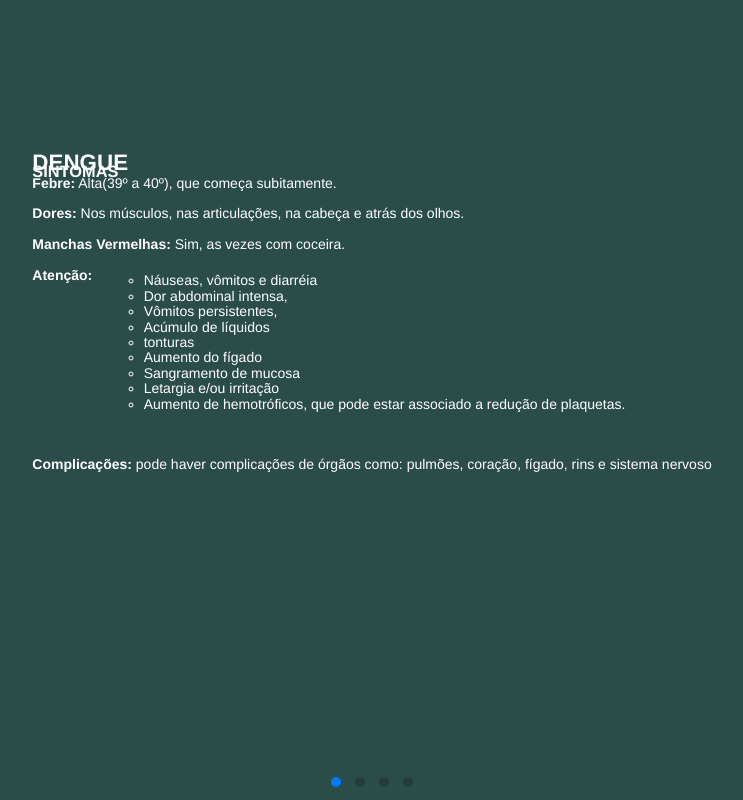
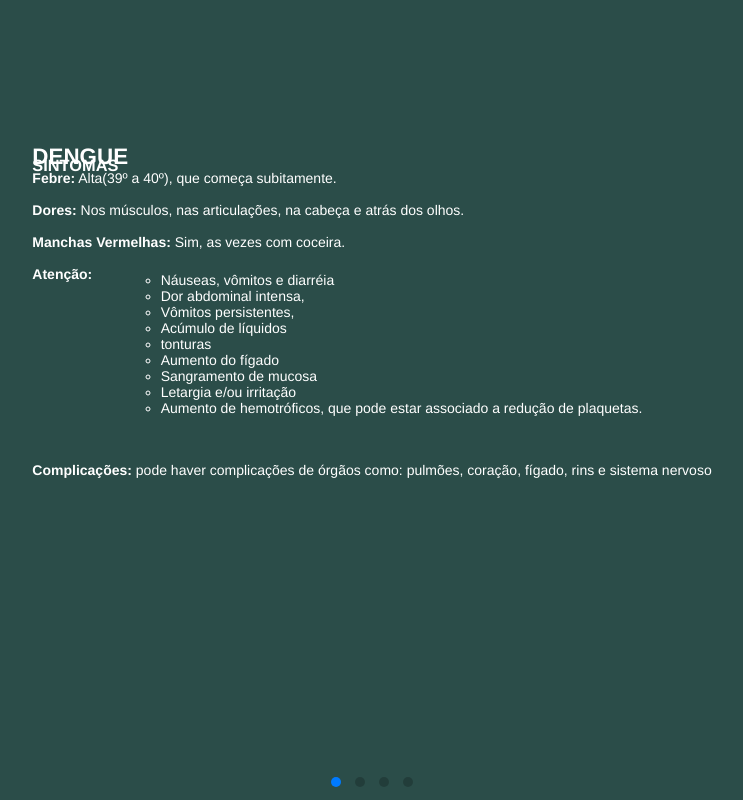
Before and after one commit to lipeferreira/app-dengue, a plain HTML site: page sintomas.html in a window 1280 px wide. Shown: the whole page, without its empty margins (268-1011 px from the left). Drawn offline with Linux system fonts and the light colour scheme.

Commit message:
Alteraco da fonte sintomas, exclusao de comentarios tela index e margin do titulo da tela servicos

```diff
--- a/css/estilo.css
+++ b/css/estilo.css
@@ -102,6 +102,7 @@ h1, h5{
     font-size: 1.6em;
     color: #fff;
     font-weight: bold;
+    margin: 2% 0% 0% 2%;
 }
 
 #ul-ubs{
--- a/sintomas.html
+++ b/sintomas.html
@@ -45,7 +45,7 @@
 
     #ul-sint{
 	margin-top: -10px;
-	margin-left: 10.5%;
+	margin-left: 13%;
     list-style: circle;
 }
 
@@ -57,9 +57,7 @@
     margin-top: -15%;
 }
 
-.det-sintomas{
-    line-height: 110%;
-}
+
 
 .sub{
     margin-top: -7%;
```
Also changed, not shown: index.html (+2 -14 lines).
